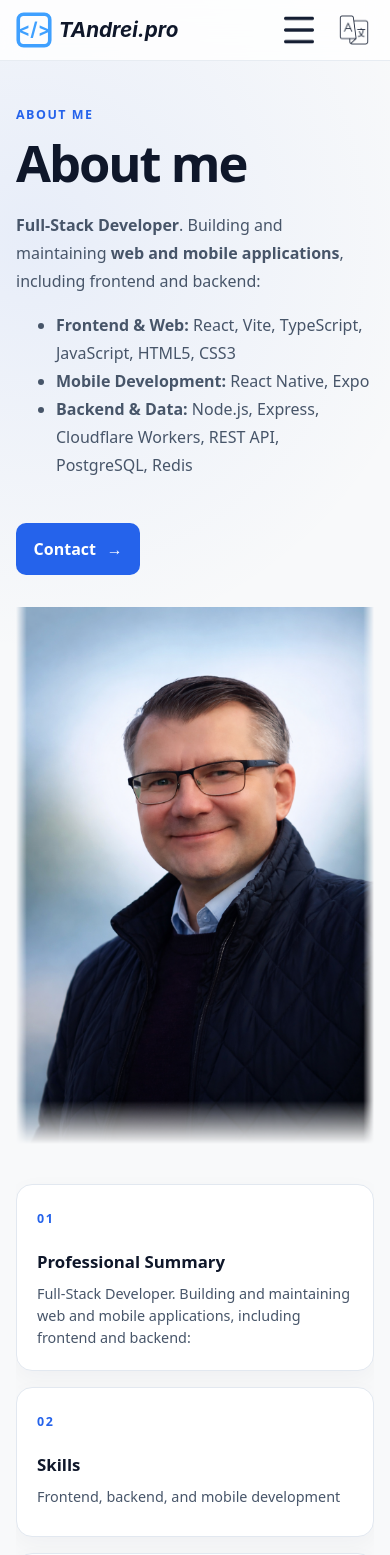
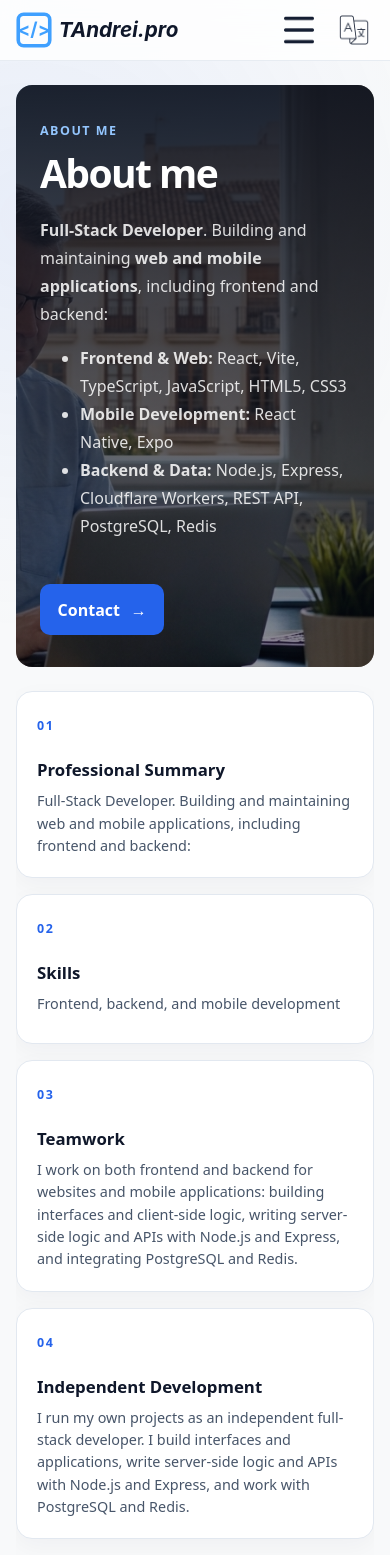
Before and after one commit to TAndrei17/tandreipro-page, a React (Vite) app: page /sobre-mi in a window 390 px wide. Shown: the top 1555 px of the page. Built offline with nearby package versions, Linux system fonts and the light colour scheme; no server answers.

Commit message:
feat: replace about-me hero portrait with wide office photo background

```diff
--- a/src/components/aboutMe/AboutMeStyle.css
+++ b/src/components/aboutMe/AboutMeStyle.css
@@ -19,16 +19,49 @@
 }
 
 .about-hero {
-	display: grid;
-	grid-template-columns: minmax(0, 1.15fr) minmax(280px, 0.85fr);
+	position: relative;
+	display: flex;
 	align-items: center;
-	gap: clamp(2rem, 6vw, 5rem);
-	min-height: min(680px, calc(100vh - 110px));
-	padding: clamp(2.5rem, 7vw, 6rem) 0;
+	min-height: min(560px, calc(100vh - 110px));
+	margin: clamp(1.5rem, 4vw, 3rem) 0;
+	border-radius: 24px;
+	overflow: hidden;
+	isolation: isolate;
+}
+
+.about-hero-media {
+	position: absolute;
+	inset: 0;
+	z-index: -1;
+}
+
+.about-hero-media img {
+	display: block;
+	width: 100%;
+	height: 100%;
+	object-fit: cover;
+	object-position: right center;
+}
+
+.about-hero-scrim {
+	position: absolute;
+	inset: 0;
+	background: linear-gradient(
+		to right,
+		rgba(8, 12, 24, 0.88) 0%,
+		rgba(8, 12, 24, 0.72) 32%,
+		rgba(8, 12, 24, 0.28) 58%,
+		rgba(8, 12, 24, 0) 78%
+	);
 }
 
 .about-hero-content {
-	max-width: 680px;
+	max-width: 620px;
+	padding: clamp(2.5rem, 6vw, 5rem) clamp(1.5rem, 5vw, 4rem);
+}
+
+.about-hero .about-eyebrow {
+	color: #93c5fd;
 }
 
 .about-eyebrow {
@@ -43,10 +76,10 @@
 }
 
 .about-hero h1 {
-	max-width: 680px;
+	max-width: 620px;
 	margin: 0.8rem 0 1.5rem;
-	color: var(--text-primary);
-	font-size: clamp(2.8rem, 6vw, 5.8rem);
+	color: #fff;
+	font-size: clamp(2.4rem, 5vw, 4.4rem);
 	font-weight: 800;
 	letter-spacing: -0.04em;
 	line-height: 0.98;
@@ -69,8 +102,8 @@
 }
 
 .about-hero .aboutMe-description {
-	max-width: 650px;
-	color: var(--text-muted);
+	max-width: 580px;
+	color: rgba(255, 255, 255, 0.85);
 	font-size: clamp(1rem, 1.8vw, 1.2rem);
 	line-height: 1.75;
 }
@@ -98,25 +131,6 @@
 	color: #fff;
 	filter: brightness(1.08);
 	transform: translateY(-2px);
-}
-
-.about-portrait-frame {
-	position: relative;
-	max-width: 430px;
-	margin-left: auto;
-	mask-image:
-		linear-gradient(to right, transparent 0%, black 3%, black 97%, transparent 100%),
-		linear-gradient(to bottom, black 92%, transparent 100%);
-	mask-composite: intersect;
-	-webkit-mask-image:
-		linear-gradient(to right, transparent 0%, black 3%, black 97%, transparent 100%),
-		linear-gradient(to bottom, black 92%, transparent 100%);
-	-webkit-mask-composite: source-in;
-}
-
-.about-portrait-frame img {
-	display: block;
-	width: 100%;
 }
 
 .about-stats {
@@ -412,21 +426,27 @@
 	}
 
 	.about-hero {
-		display: flex;
-		flex-direction: column;
-		align-items: stretch;
-		min-height: 0;
-		gap: 2rem;
-		padding: 2.5rem 0;
+		min-height: 420px;
+		margin: 1.5rem 0;
+		border-radius: 16px;
+	}
+
+	.about-hero-scrim {
+		background: linear-gradient(
+			to bottom,
+			rgba(8, 12, 24, 0.9) 0%,
+			rgba(8, 12, 24, 0.68) 55%,
+			rgba(8, 12, 24, 0.45) 100%
+		);
+	}
+
+	.about-hero-content {
+		max-width: none;
+		padding: 2rem 1.5rem;
 	}
 
 	.about-hero h1 {
-		font-size: clamp(2.5rem, 13vw, 4.5rem);
-	}
-
-	.about-portrait-frame {
-		width: min(100%, 420px);
-		margin: 0 auto;
+		font-size: clamp(2.2rem, 10vw, 3rem);
 	}
 
 	.about-stats {
--- a/src/constants/images.ts
+++ b/src/constants/images.ts
@@ -1,3 +1,4 @@
+import andreiOffice from '@assets/images/andrei_trunkin_office.jpeg';
 import apps from '@assets/images/apps.jpg';
 import code from '@assets/images/code.jpg';
 import shop from '@assets/images/shop.jpg';
@@ -10,6 +11,7 @@ const images = {
 	apps,
 	code,
 	tandrei,
+	andreiOffice,
 };
 
 export default images;
--- a/src/localization/en.ts
+++ b/src/localization/en.ts
@@ -146,6 +146,7 @@ const en = {
 		},
 
 		personal: {
+			heroPhotoAlt: 'Andrei Trunkin working on a laptop in the office',
 			summaryTitle: 'Professional Summary',
 			summaryDesc: summaryTextEn,
 			skillsTitle: 'Skills',
--- a/src/localization/es.ts
+++ b/src/localization/es.ts
@@ -141,6 +141,7 @@ const es = {
 		},
 
 		personal: {
+			heroPhotoAlt: 'Andrei Trunkin trabajando con un portátil en la oficina',
 			summaryTitle: 'Resumen profesional',
 			summaryDesc: summaryTextEs,
 			skillsTitle: 'Habilidades',
--- a/src/localization/ru.ts
+++ b/src/localization/ru.ts
@@ -150,6 +150,7 @@ const ru = {
 		},
 
 		personal: {
+			heroPhotoAlt: 'Андрей Трунькин работает за ноутбуком в офисе',
 			summaryTitle: 'Профессиональное резюме',
 			summaryDesc: summaryTextRu,
 			skillsTitle: 'Навыки',
--- a/src/pages/AboutMePage.tsx
+++ b/src/pages/AboutMePage.tsx
@@ -45,6 +45,10 @@ const AboutMePage = () => {
 		<div className="about-page" style={{ paddingTop: siteHeaderHeight }}>
 			<main>
 				<section className="about-hero">
+					<div className="about-hero-media">
+						<img src={images.andreiOffice} alt={t('personal.heroPhotoAlt')} />
+						<div className="about-hero-scrim" aria-hidden="true" />
+					</div>
 					<div className="about-hero-content">
 						<span className="about-eyebrow">{t('appHeader.aboutMe')}</span>
 						<h1>{t('appHeader.aboutMe')}</h1>
@@ -53,9 +57,6 @@ const AboutMePage = () => {
 							{t('appHeader.contact')}
 							<span aria-hidden="true">→</span>
 						</Link>
-					</div>
-					<div className="about-portrait-frame">
-						<img src={images.tandrei} alt={t('appHeader.logoAlt')} />
 					</div>
 				</section>
 
```
Also changed, not shown: src/assets/images/andrei_trunkin_office.jpeg (added).
